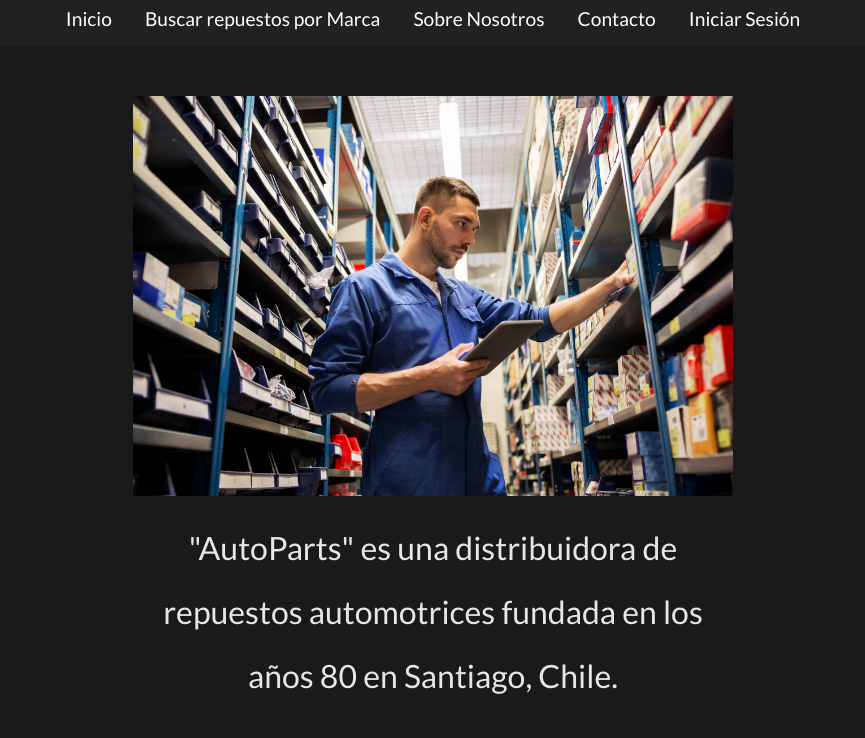
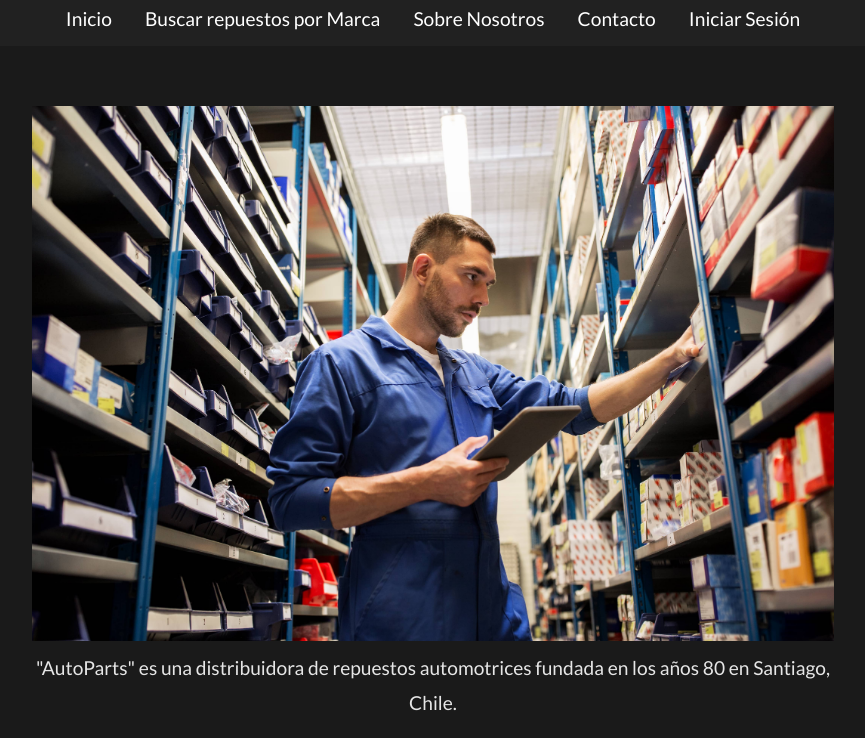
Before and after one commit to martsalasm/AutoParts, a plain HTML site: page front-end/aboutus.html in a window 1280 px wide. Shown: the part 62-800 px from the top of the page, without its empty margins (207-1072 px from the left). Drawn offline with Linux system fonts and the light colour scheme.

Commit message:
mejores proporciones

```diff
--- a/front-end/aboutus.html
+++ b/front-end/aboutus.html
@@ -30,7 +30,7 @@
             <br><br>Hoy AutoParts es un referente
             en la venta mayorista de repuestos para talleres mecánicos y distribuidores.<br><br>Trabajamos con marcas
             reconocidas como Bosch, NGK,
-            Monroe y Mobil, asegurando calidad y variedad en su catálogo de productos.
+            Monroe y Mobil, asegurando calidad y variedad en nuestro catálogo de productos.
         </p>
     </main>
     <footer>
--- a/front-end/style.css
+++ b/front-end/style.css
@@ -121,12 +121,12 @@ footer {
 
 .aboutus {
   text-align: center;
-  width: 50%;
-  margin: auto;
-  font-size: 2em;
-  padding: 50px 20px;
+  width: 65%;
+  margin: 30px auto;
+  font-size: 1.2em;
+  padding: 30px 15px;
   text-justify: inter-word;
-  line-height: 2em;
+  line-height: 1.8em;
 }
 @media (max-width: 600px) {
   nav li {
```
